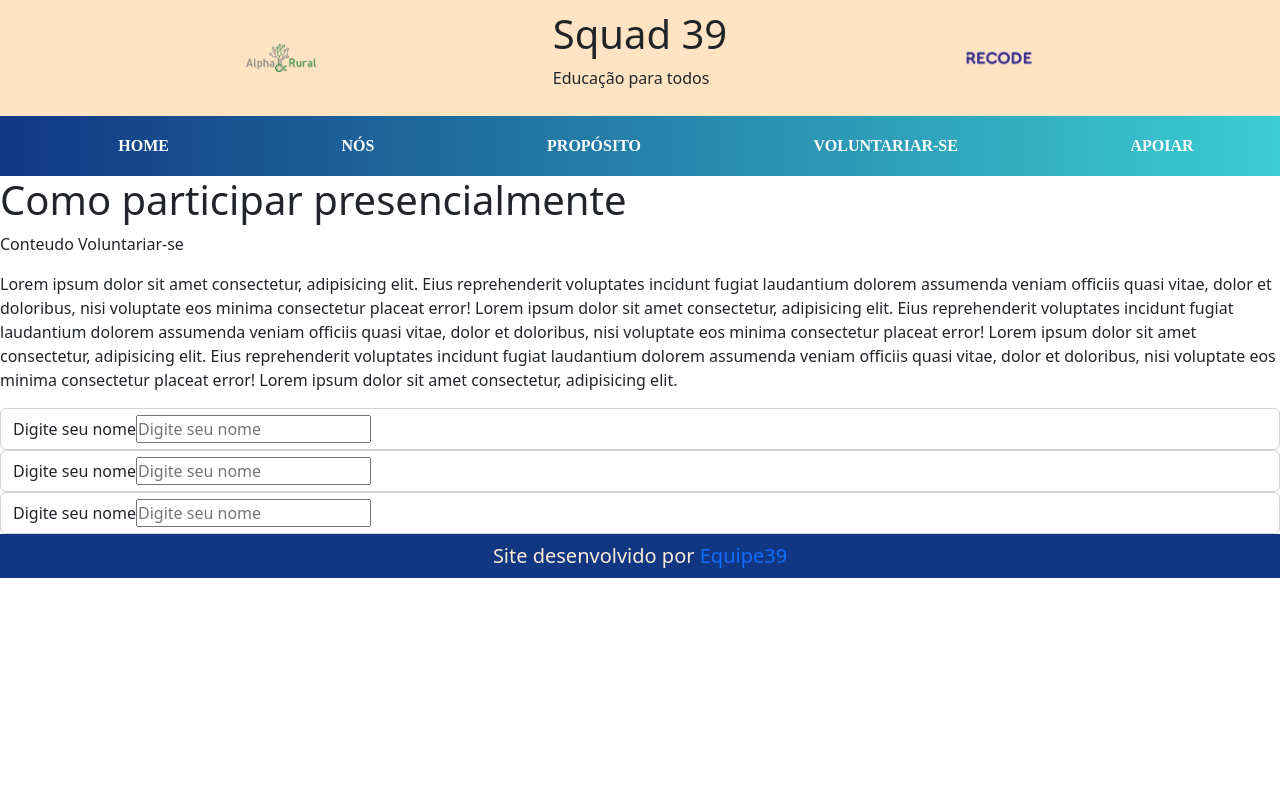
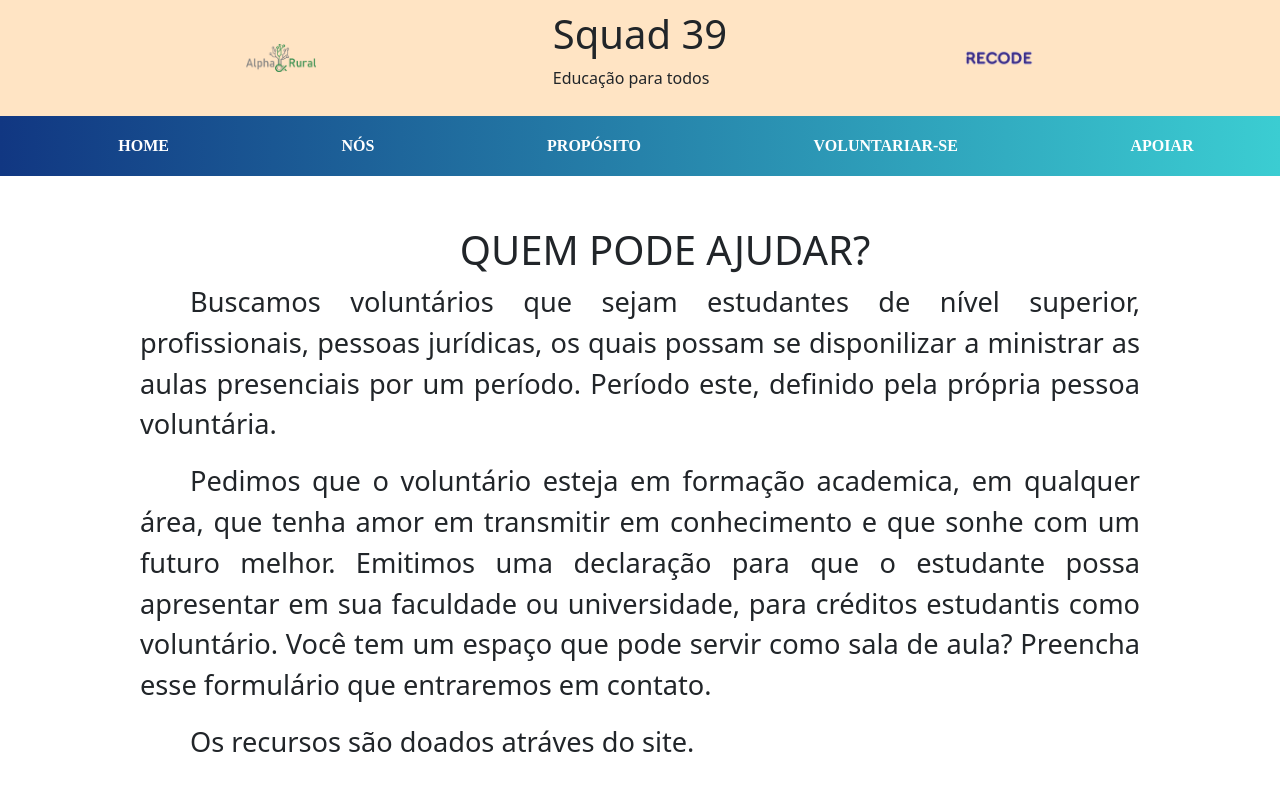
Before and after one commit to Squad39/EntregaFinalRecodePro, a React (Create React App) app: page /Voluntarios in a window 1280 px wide. Shown: the top 787 px of the page. Built offline with nearby package versions, Linux system fonts and the light colour scheme.

Commit message:
Formatando formulários e pagina voluntrio

```diff
--- a/public/index.html
+++ b/public/index.html
@@ -25,6 +25,7 @@
   integrity="sha384-Zenh87qX5JnK2Jl0vWa8Ck2rdkQ2Bzep5IDxbcnCeuOxjzrPF/et3URy9Bv1WTRi"
   crossorigin="anonymous"
     />
+
     <!--
       Notice the use of %PUBLIC_URL% in the tags above.
       It will be replaced with the URL of the `public` folder during the build.
--- a/src/formsElements/Inputs.jsx
+++ b/src/formsElements/Inputs.jsx
@@ -1,8 +1,8 @@
 export default ({nome, texto, tipo, placeholder, valor})=>{
     return(
-        <div className="form-control">
-            <label htmlFor={nome}>{texto}</label>
-            <input type={tipo} name={nome} id={nome} placeholder={placeholder} value={valor}/>
+        <div style={{width:'900px', margin:'30px auto'}}>
+            <label htmlFor={nome} style={{paddingRight:'30px', width:'600px'}}>{texto}</label>
+            <input type={tipo} name={nome} id={nome} placeholder={placeholder} value={valor} className="form-control"/>
         </div>
     )
 }
--- a/src/page/Apoiadores.jsx
+++ b/src/page/Apoiadores.jsx
@@ -1,14 +1,17 @@
+
 export default ()=>{
     return(
         <>
-            <h1>Como sustentar o projeto</h1>
-            <p>Conteudo Apoiar</p>
-            <p>Lorem ipsum dolor sit amet consectetur, adipisicing elit. Eius reprehenderit voluptates incidunt fugiat laudantium dolorem assumenda veniam officiis quasi vitae, dolor et doloribus, nisi voluptate eos minima consectetur placeat error!
-            Lorem ipsum dolor sit amet consectetur, adipisicing elit. Eius reprehenderit voluptates incidunt fugiat laudantium dolorem assumenda veniam officiis quasi vitae, dolor et doloribus, nisi voluptate eos minima consectetur placeat error!
-            Lorem ipsum dolor sit amet consectetur, adipisicing elit. Eius reprehenderit voluptates incidunt fugiat laudantium dolorem assumenda veniam officiis quasi vitae, dolor et doloribus, nisi voluptate eos minima consectetur placeat error!
-            Lorem ipsum dolor sit amet consectetur, adipisicing elit.
-            Lorem, ipsum dolor sit amet consectetur adipisicing elit. Obcaecati, harum minus aliquid in sint, assumenda debitis hic dolorem sapiente velit rem, consectetur molestias. Adipisci minima incidunt consequatur, tenetur at deleniti.
-            </p>
+            <h1 style={{textAlign:'center', fontFamily:'Arial-Narrow', fontWeight:'700', padding:'20px'}}>Como tornar o projeto real</h1>
+           <form action="" style={{width:'600px', margin:'30px auto'}}>
+                <input type="text" placeholder="Nome" className="form-control" style={{marginBottom:'10px'}}/>
+                <input type="text" placeholder="Formação" className="form-control" style={{marginBottom:'10px'}}/>
+                <input type="text" placeholder="email@email.com" className="form-control" style={{marginBottom:'10px'}}/>
+                <input type="text" placeholder="11/11/1111" className="form-control" style={{marginBottom:'10px'}}/>
+                <input type="text" placeholder="Fale um pouco sobre voce" className="form-control" style={{marginBottom:'10px'}}/>
+                <input type="text" value="Voluntariar-se" className="btn btn-secondary" style={{margin: '75px'}}/>
+           </form>
+
         </>
     )
 }
--- a/src/page/Home.jsx
+++ b/src/page/Home.jsx
@@ -6,8 +6,8 @@ export default ()=>{
     return(
         <>
             <Carrosel/>
+            <Descricao/>
             <Cards/>
-            <Descricao/>
         </>
     )
 }
--- a/src/page/Nos.jsx
+++ b/src/page/Nos.jsx
@@ -1,6 +1,7 @@
 export default ()=>{
     return(
-        <section className="" style={{padding: '30px 100px', fontSize: '1.5em', textAlign: 'justify', fontWeight: '500', textIndent: '5%', margin: '20px'}}>
+        <div>
+            <section className="" style={{padding: '30px 100px', fontSize: '1.7em', textAlign: 'justify', fontWeight: '500', textIndent: '5%', margin: '20px 40px'}}>
                 <p>
                     Somos jovens que desejam transformar a realidade de pessoas menos favorecidas. O projeto foi desenvolvido visando tornar o mundo um lugar melhor. Jovens que entendem que a educação, é a porta para toda e qualquer realização pessoal. Entendemos que a educação pode mudar tudo ao redor e proporcinar soluções ambientais, sociais, culturais, tecnológicas e financeiras.
                 </p>
@@ -12,5 +13,17 @@ export default ()=>{
                 </p>
 
             </section>
+            {/* <section>
+            <hr class="divisor"/>
+                <h4>Criadores</h4>
+                <p style="color: black;">
+                    <a class="nome-integrantes" href="https://www.linkedin.com/in/evertonroy/" target="_blank">Everton<img class="icone-link" src="fotos/icons8-link-30.png"/></a>
+                    <a class="nome-integrantes" href="https://www.linkedin.com/in/monaliza-pereira/" target="_blank">Monaliza<img class="icone-link" src="fotos/icons8-link-30.png"/></a>
+                    <a class="nome-integrantes" href="https://www.linkedin.com/in/michelle-sales-b12b66230/" target="_blank">Michelle<img class="icone-link" src="fotos/icons8-link-30.png"/></a>
+                    <a class="nome-integrantes" href="https://www.linkedin.com/in/ivan-eufr%C3%A1zio-de-santana-a74646182/" target="_blank">Ivan<img class="icone-link" src="fotos/icons8-link-30.png"/></a>
+                    <a class="nome-integrantes" href="https://www.linkedin.com/in/janes-lima-414120bb/" target="_blank">Janes<img class="icone-link" src="fotos/icons8-link-30.png"/></a>
+                </p>
+            </section> */}
+        </div>
     )
 }
--- a/src/page/Voluntarios.jsx
+++ b/src/page/Voluntarios.jsx
@@ -1,27 +1,27 @@
-import Inputs from '../formsElements/Inputs';
+
 
 export default ()=>{
     return(
-        <>
-            <h1>Como participar presencialmente</h1>
-            <p>Conteudo Voluntariar-se</p>
-            <p>Lorem ipsum dolor sit amet consectetur, adipisicing elit. Eius reprehenderit voluptates incidunt fugiat laudantium dolorem assumenda veniam officiis quasi vitae, dolor et doloribus, nisi voluptate eos minima consectetur placeat error!
-            Lorem ipsum dolor sit amet consectetur, adipisicing elit. Eius reprehenderit voluptates incidunt fugiat laudantium dolorem assumenda veniam officiis quasi vitae, dolor et doloribus, nisi voluptate eos minima consectetur placeat error!
-            Lorem ipsum dolor sit amet consectetur, adipisicing elit. Eius reprehenderit voluptates incidunt fugiat laudantium dolorem assumenda veniam officiis quasi vitae, dolor et doloribus, nisi voluptate eos minima consectetur placeat error!
-            Lorem ipsum dolor sit amet consectetur, adipisicing elit.
+        <section style={{padding: '30px 100px', fontSize: '1.7em', textAlign: 'justify', fontWeight: '500', textIndent: '5%', margin: '20px 40px'}}>
+            <h1 style={{textAlign: 'center'}}>QUEM PODE AJUDAR?</h1>
+            <p>
+                Buscamos voluntários que sejam estudantes de nível superior, profissionais, pessoas jurídicas, os quais possam se disponilizar a ministrar as aulas presenciais por um período. Período este, definido pela própria pessoa voluntária.
             </p>
-            <Inputs
-                texto="Digite seu nome"
-                placeholder="Digite seu nome"
-            />
-            <Inputs
-                texto="Digite seu nome"
-                placeholder="Digite seu nome"
-            />
-            <Inputs
-                texto="Digite seu nome"
-                placeholder="Digite seu nome"
-            />
-        </>
+            <p>
+                Pedimos que o voluntário esteja em formação academica, em qualquer área, que tenha amor em transmitir em conhecimento e que sonhe com um futuro melhor. Emitimos uma declaração para que o estudante possa apresentar em sua faculdade ou universidade, para créditos estudantis como voluntário. Você tem um espaço que pode servir como sala de aula? Preencha esse formulário que entraremos em contato.
+            </p>
+            <p>
+                Os recursos são doados atráves do site.
+            </p>
+
+            <h1 style={{textAlign: 'center'}}>COMO POSSO APOIAR ESTE PROJETO?</h1>
+            <p>
+                Queremos voluntários e empresas parceiras que queiram participar, colaborando com equipamentos, valores em dinheiro para compra de materiais escolares, passagens e contribuições para hospedagens etc. Esses valores/doações serão direcionados para atender tanto os voluntários como para a compra de materiais e dispositivos. Facilitando o ensino na região que será atendida nessa etapa.
+            </p>
+            <h1 style={{textAlign: 'center'}}>QUANDO POSSO CONTRIBUIR?</h1>
+            <p>
+                Em todo o instante. Nosso objetivo é poder contribuir constantemente como facilitador a voluntários que queiram ensinar e participar da mudança social.
+            </p>
+        </section>
     )
 }
```
Lines whose indentation alone changed are shown as unchanged.
